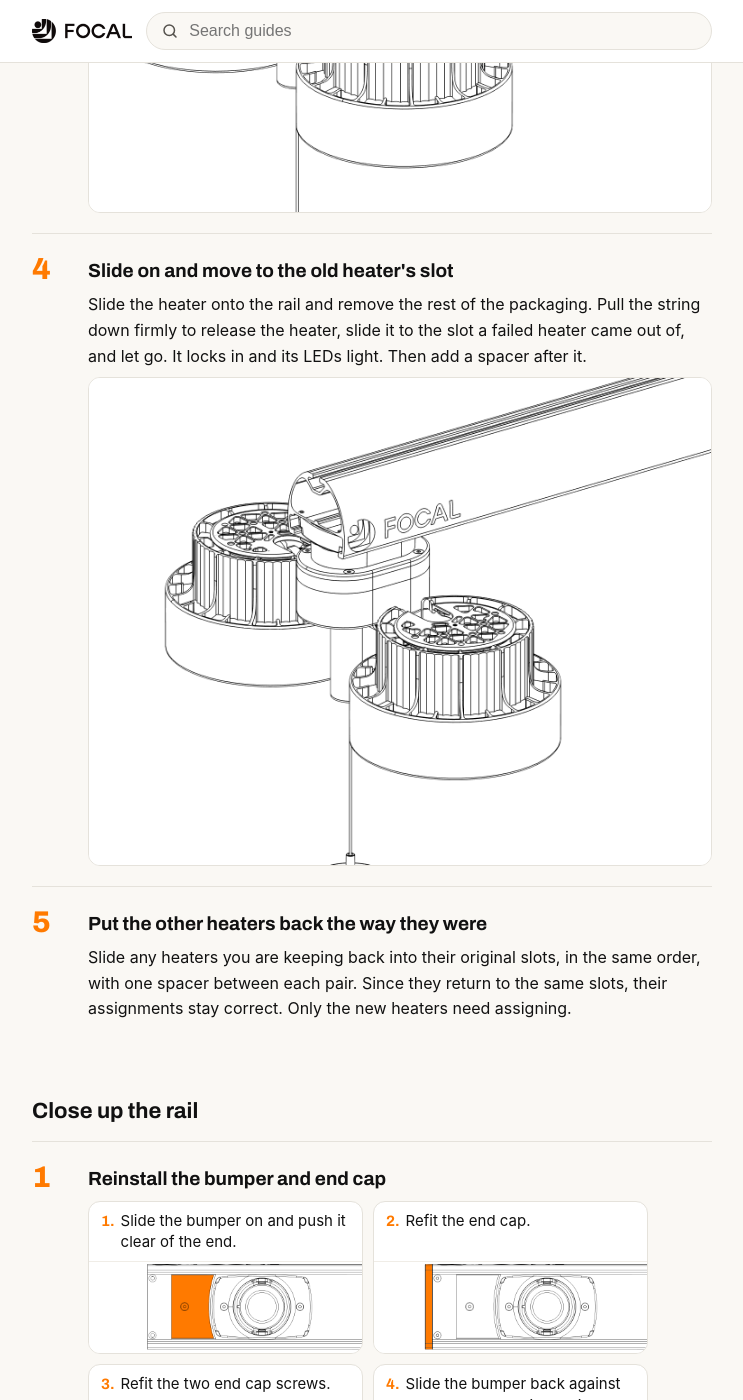
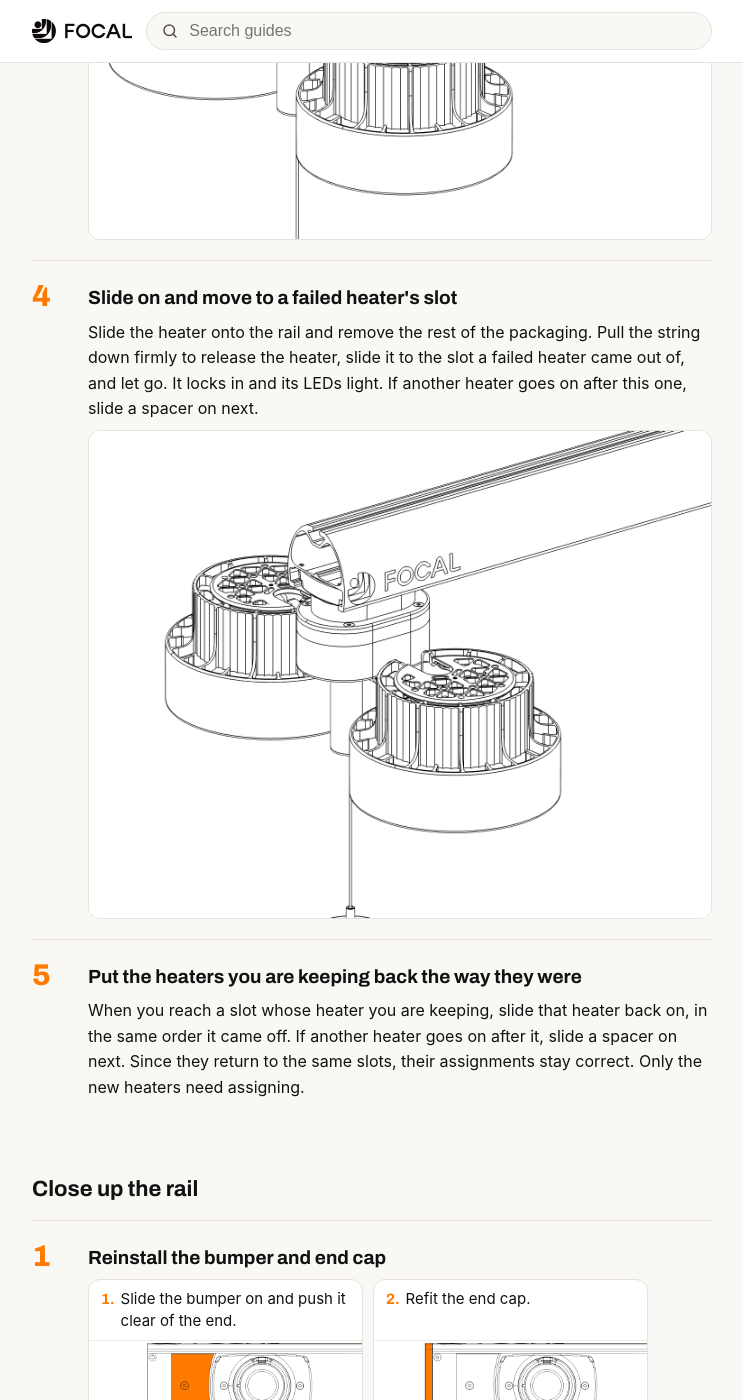
Before and after one commit to BeamT/external-docs, a Jekyll site: the page built from _guides/replace-heaters.md, in a window 1280 px wide and 1400 px high, scrolled down 6587 px. Shown: the whole window, without its empty margins (268-1011 px from the left). Built offline with Jekyll 4.4.1, drawn with Linux system fonts in a browser that asks for light colours; some web fonts are replaced; some of the changed text lies outside the part shown.

Commit message:
Clarify slot-by-slot install flow in replace-heaters guide
- Rewrite install intro so new and kept heaters are handled in slot
  order, with one spacer between pairs and none after the last.
- Make steps 4 and 5 conditional on whether another heater follows,
  so the spacer instruction no longer over-applies.
- Replace the inline no-power warning with a link to the "No power or
  lights" troubleshooting section.
- Drop the stray power-switch line and the "several heaters" note in
  the assign steps.
- Split the final checklist item so new and kept heaters are verified
  separately.

```diff
--- a/_guides/replace-heaters.md
+++ b/_guides/replace-heaters.md
@@ -58,7 +58,7 @@ Watch the full video once before you start. Refer to the step-by-step written in
 
 ## Install the new heaters
 
-Install one heater at a time, working from the farthest slot toward the opening end. Repeat steps 1 to 4 for each new heater.
+Work slot by slot, from the farthest slot toward the opening end. For a slot getting a new heater, do steps 1 to 4. For a slot keeping its old heater, do step 5. Put one spacer between each pair of heaters, none after the last one.
 
 {% include step.html number="1" title="Unbox the new heater" body="Take a replacement out of its box. Leave the rest of the packaging on until the heater is started onto the rail." %}
 
@@ -66,9 +66,9 @@ Install one heater at a time, working from the farthest slot toward the opening
 
 {% include step.html number="3" title="Confirm the lug is down" body="The lug (the round power connector on top of the riser) must be down for the heater to slide onto the rail. A new heater ships with a small plastic clip holding the lug down. It slides off by itself as the heater goes onto the rail. If there's no clip and the lug is up, pull the pull string down until the lug drops." diagram="duo-05-lug-down.png" %}
 
-{% include step.html number="4" title="Slide on and move to the old heater's slot" body="Slide the heater onto the rail and remove the rest of the packaging. Pull the string down firmly to release the heater, slide it to the slot a failed heater came out of, and let go. It locks in and its LEDs light. Then add a spacer after it." diagram="duo-06-inserted.png" %}
+{% include step.html number="4" title="Slide on and move to a failed heater's slot" body="Slide the heater onto the rail and remove the rest of the packaging. Pull the string down firmly to release the heater, slide it to the slot a failed heater came out of, and let go. It locks in and its LEDs light. If another heater goes on after this one, slide a spacer on next." diagram="duo-06-inserted.png" %}
 
-{% include step.html number="5" title="Put the other heaters back the way they were" body="Slide any heaters you are keeping back into their original slots, in the same order, with one spacer between each pair. Since they return to the same slots, their assignments stay correct. Only the new heaters need assigning." %}
+{% include step.html number="5" title="Put the heaters you are keeping back the way they were" body="When you reach a slot whose heater you are keeping, slide that heater back on, in the same order it came off. If another heater goes on after it, slide a spacer on next. Since they return to the same slots, their assignments stay correct. Only the new heaters need assigning." %}
 
 ## Close up the rail
 
@@ -80,7 +80,7 @@ Each swapped slot in the Focal Control app still points at the unit you removed,
 
 If you replaced every heater on the rail, the order doesn't matter. Assign each new heater to any slot on the rail, as long as each slot points at the heater actually sitting in it.
 
-{% include warn.html text="A new heater has to be powered before the app can assign it. Look at the new heater: its orange and purple side LEDs should be lit, which means it is getting power. If they are dark, check that the rail is plugged in, the rail's power switch is on (at the cord-exit end, underneath the rail) and the breaker is on." %}
+A new heater has to be powered before the app can assign it. Its orange and purple LEDs should be lit, which means it is getting power. If they are dark, see "No power or lights" in [Troubleshooting]({{ site.baseurl }}/troubleshooting/#no-power-or-lights).
 
 {% include warn.html text="The software layout must match the rail. If the slot points at the wrong heater, staff will turn on the wrong unit and think the system is broken." %}
 
@@ -88,7 +88,7 @@ If you replaced every heater on the rail, the order doesn't matter. Assign each
 
 {% include step.html number="2" title="Open Assign Devices" body="Tap the menu icon in the top left and choose Assign Devices." diagram="reg-02-nav.png" %}
 
-{% include step.html number="3" title="Select a swapped slot and tap Replace Heater" body="Tap a slot a failed heater came out of. Each heater shows on the map as two squares, one per heating head; tap either one. The panel below shows the old heater's serial number. Since you've already removed it from the rail, it's expected that it says Heater is offline. Tap Replace Heater, then tap the camera icon next to the field that opens and allow camera access if your phone asks. If you are swapping several heaters, work one slot at a time." diagram="rep-02-replace.png" %}
+{% include step.html number="3" title="Select a swapped slot and tap Replace Heater" body="Tap a slot a failed heater came out of. Each heater shows on the map as two squares, one per heating head; tap either one. The panel below shows the old heater's serial number. Since you've already removed it from the rail, it's expected that it says Heater is offline. Tap Replace Heater, then tap the camera icon next to the field that opens and allow camera access if your phone asks." diagram="rep-02-replace.png" %}
 
 {% include step.html number="4" title="Scan the new heater's QR code" body="Point the camera at the QR code on the new heater sitting in that slot: the round SCAN TO HEAT tag on the end of its pull string. The field fills in with the heater's code once it reads." diagram="reg-05-scan.png" %}
 
@@ -99,13 +99,13 @@ If you replaced every heater on the rail, the order doesn't matter. Assign each
 ## Confirm the new heaters
 
 {% include step.html number="1" title="Go to Heater Control" body="Open the menu in the top left and choose Heater Control." diagram="reg-02-nav.png" %}
-Make sure the rail's power switch is on before you scan.
+
 {% include step.html number="2" title="Tap a slot and set a heat level" body="Tap a slot you just reassigned, then tap 1, 2, or 3 for either head. Look up at the new heater. Its LEDs should change to match the level you picked and it should start putting out heat. If a different heater responds, go back to Assign Devices and fix the assignment. Repeat for each slot you reassigned." diagram="reg-07-heater-hot.png" %}
 
 {% include step.html number="3" title="Turn them back off" body="Tap 0 on each heater you tested so nothing is left running before you go." %}
 
 ## Final checks
 
-{% include checklist.html items="Each new heater is in a slot an old one came out of, and every kept heater is back in its original slot | Each reassigned slot commands the new heater sitting in it and no other | There is a spacer between each pair of heaters | Bumper back on the rail, end cap screwed on, and bumper screw tightened" %}
+{% include checklist.html items="Each new heater is in a slot an old one came out of | Every heater you kept is back in its original slot | Each reassigned slot commands the new heater sitting in it and no other | There is a spacer between each pair of heaters | Bumper back on the rail, end cap screwed on, and bumper screw tightened" %}
 
 If a new heater won't come online or the wrong unit responds, see [Troubleshooting]({{ site.baseurl }}/troubleshooting/).
```
